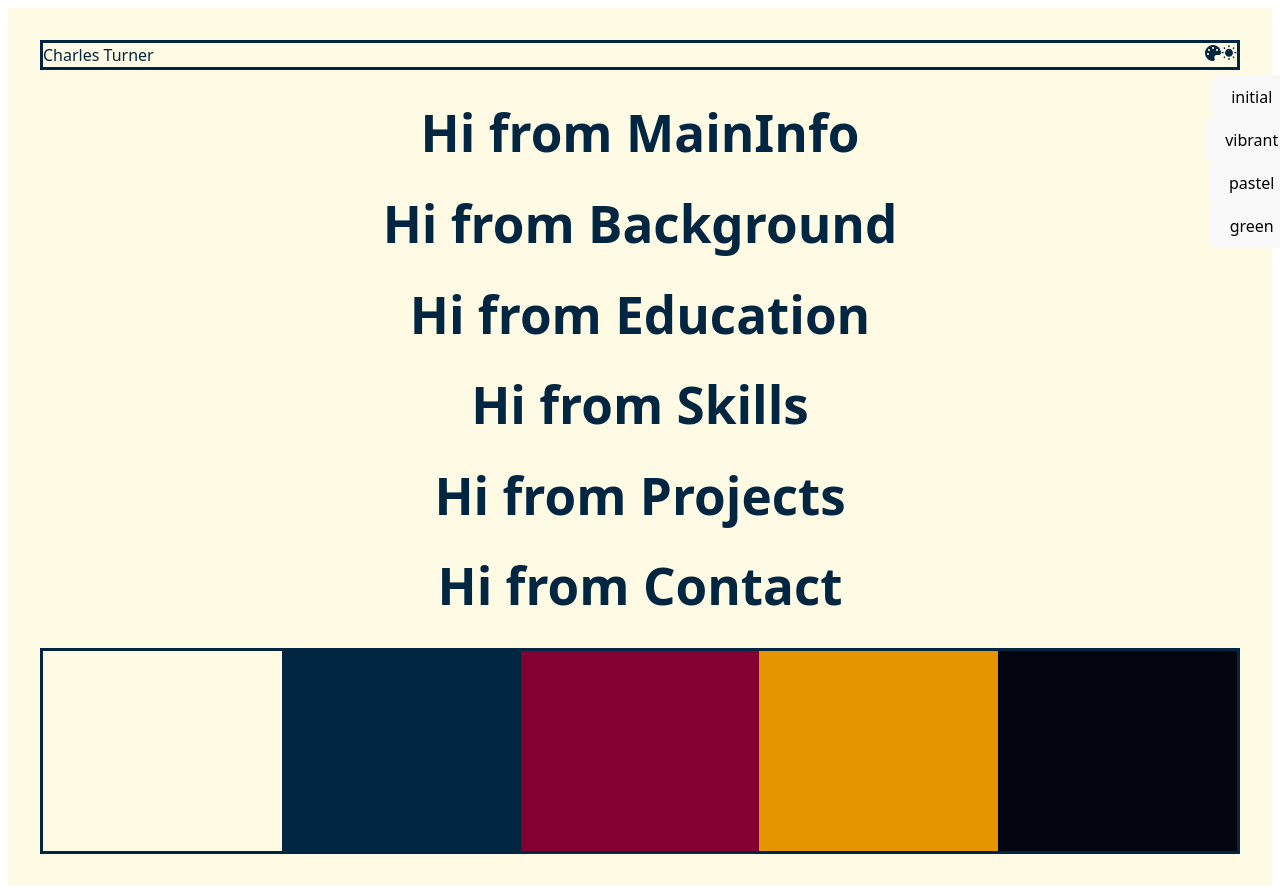
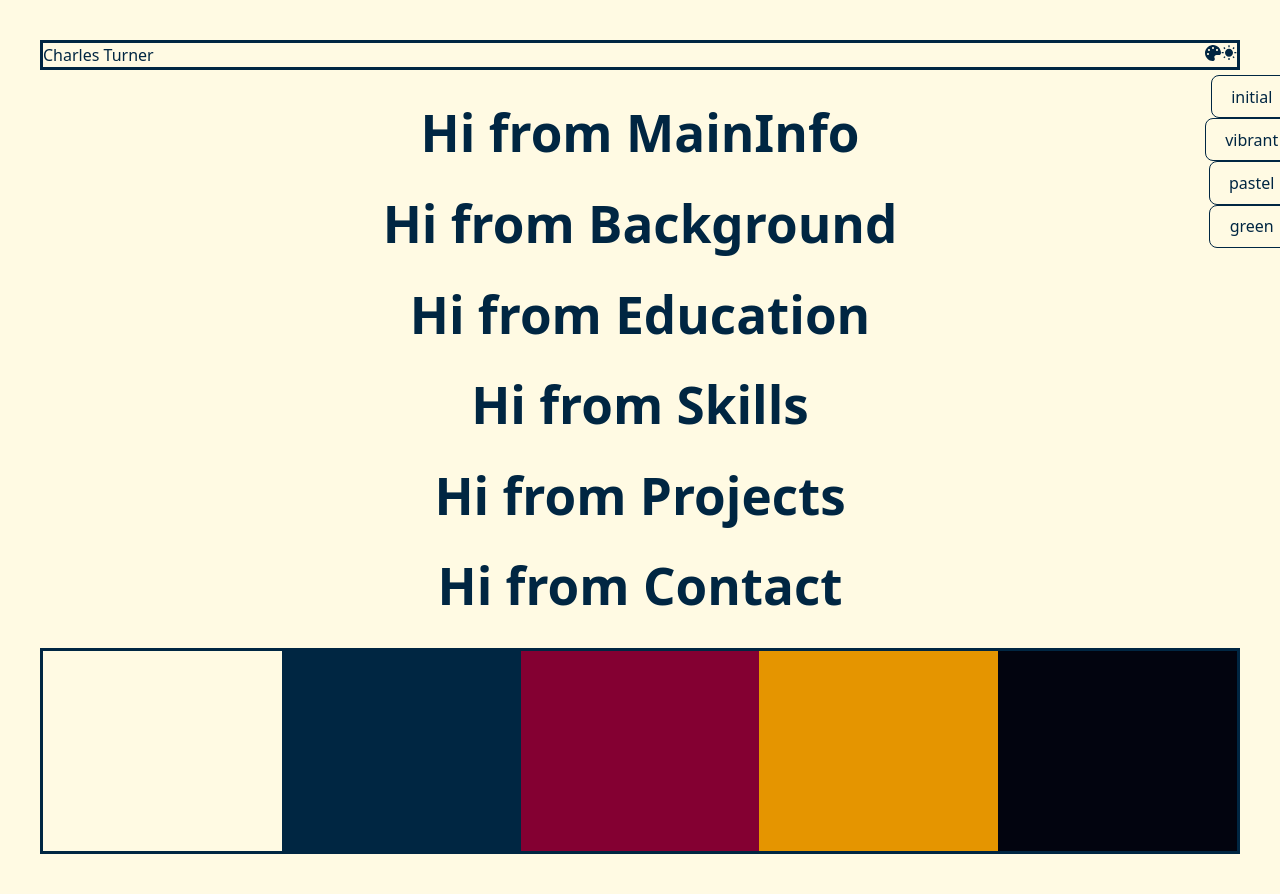
Before and after one commit to Ayrtonb1/portfolio, a React (Vite) app: page / in a window 1280 px wide. Both pictures are taken after a click on the icon 1213 px from the left and 53 px from the top of the page. Built offline with nearby package versions, Linux system fonts and the light colour scheme.

Commit message:
Remove some conflicting CSS

```diff
--- a/src/components/navbar/PaletteSelector.tsx
+++ b/src/components/navbar/PaletteSelector.tsx
@@ -16,7 +16,15 @@ function PaletteSelector(): React.JSX.Element {
         }}
       />
       {isOpen && (
-        <div style={{ position: "absolute", top: "2rem" }}>
+        <div
+          style={{
+            position: "absolute",
+            top: "2rem",
+            backgroundColor: "var(--background)",
+            border: "var(--accentTwo)",
+            zIndex: 1000,
+          }}
+        >
           {palettes.map((name) => (
             <button
               key={name}
--- a/src/style.css
+++ b/src/style.css
@@ -4,8 +4,8 @@
   font-weight: 400;
 
   color-scheme: light dark;
-  color: rgba(255, 255, 255, 0.87);
-  background-color: #242424;
+  color: var(--text);
+  background-color: var(--background);
 
   font-synthesis: none;
   text-rendering: optimizeLegibility;
@@ -17,15 +17,6 @@
   --accentOne: #ffffff;
   --accentTwo: #ffffff;
   --accentThree: #ffffff;
-}
-
-a {
-  font-weight: 500;
-  color: #646cff;
-  text-decoration: inherit;
-}
-a:hover {
-  color: #535bf2;
 }
 
 body {
@@ -62,40 +53,21 @@ h1 {
   padding: 2em;
 }
 
-.read-the-docs {
-  color: #888;
-}
-
 button {
   border-radius: 8px;
-  border: 1px solid transparent;
+  border: 1px solid var(--text);
   padding: 0.6em 1.2em;
   font-size: 1em;
   font-weight: 500;
   font-family: inherit;
-  background-color: #1a1a1a;
+  background-color: var(--background);
+  color: var(--text);
   cursor: pointer;
   transition: border-color 0.25s;
 }
+
 button:hover {
-  border-color: #646cff;
-}
-button:focus,
-button:focus-visible {
-  outline: 4px auto -webkit-focus-ring-color;
-}
-
-@media (prefers-color-scheme: light) {
-  :root {
-    color: #213547;
-    background-color: #ffffff;
-  }
-  a:hover {
-    color: #747bff;
-  }
-  button {
-    background-color: #f9f9f9;
-  }
+  border-color: var(--accentTwo);
 }
 
 .navbar {
```
